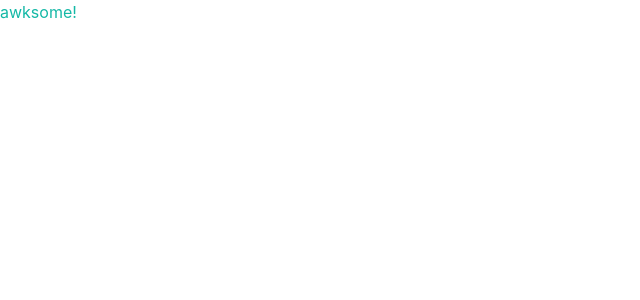
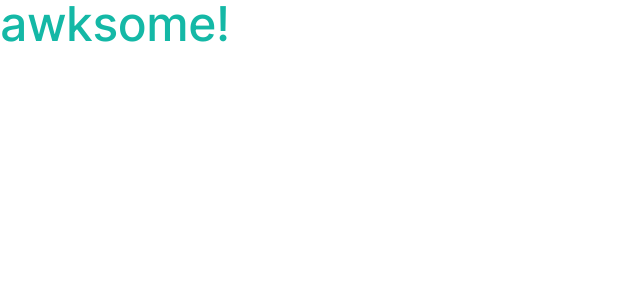
Before and after one commit to jovanhartono/awksome-inventory-management, a Next.js app: page / in a window 1280 px wide. Shown: the top 300 px of the page, without its empty margins (0-640 px from the left). Built offline with nearby package versions, Linux system fonts and the light colour scheme.

Commit message:
provide basic styling

```diff
--- a/styles/globals.css
+++ b/styles/globals.css
@@ -4,26 +4,57 @@
 
 @layer base {
     html, body {
-        padding: 0;
-        margin: 0;
-        font-family: -apple-system, BlinkMacSystemFont, Segoe UI, Roboto, Oxygen,
+        @apply p-0 m-0 tracking-tight text-neutral-900;
+        font-family: Inter, -apple-system, BlinkMacSystemFont, Segoe UI, Roboto, Oxygen,
         Ubuntu, Cantarell, Fira Sans, Droid Sans, Helvetica Neue, sans-serif;
     }
 
     @font-face {
-        font-family: "Inter";
+        font-family: Inter;
         font-weight: 1 999;
         font-display: optional;
-        src: url("/fonts/inter-var-font.woff2") format("woff2");
+        src: url("/inter-var-font.woff2") format("woff2");
+    }
+
+    h1 {
+        @apply font-medium text-2xl xl:text-5xl;
+    }
+
+    h2 {
+        @apply font-medium text-lg;
+    }
+
+    h3 {
+        @apply font-medium text-base;
+    }
+
+    h4 {
+        @apply font-medium text-xl;
+    }
+
+    h5 {
+        @apply font-medium text-base;
+    }
+
+    h6 {
+        @apply font-medium text-sm;
+    }
+
+    label {
+        @apply font-medium mb-2 inline-block;
     }
 }
 
 
 @layer components {
+    .basic-transition {
+        @apply transition-all duration-200 ease-in-out;
+    }
+
     .input-form {
         @apply placeholder:text-sm placeholder:tracking-tight placeholder:font-light placeholder:xl:text-base
-        focus:border-rose-500 focus:ring-0
-        transition-colors duration-200 ease-in-out text-gray-900 w-full rounded p-2 tracking-tight font-normal text-sm xl:text-base
+        focus:border-amber-700 focus:ring-0 border focus:outline-none
+        w-full rounded p-2 tracking-tight font-normal text-sm xl:text-base border-gray-300
         read-only:bg-gray-300 read-only:border-gray-300 read-only:focus:ring-0 read-only:focus:border-gray-300 read-only:text-gray-500;
     }
 }
```
